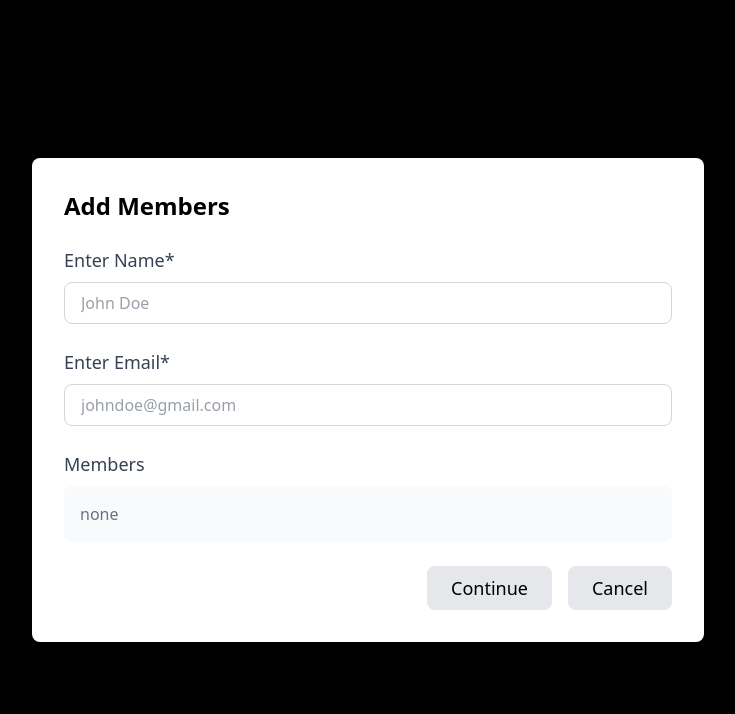
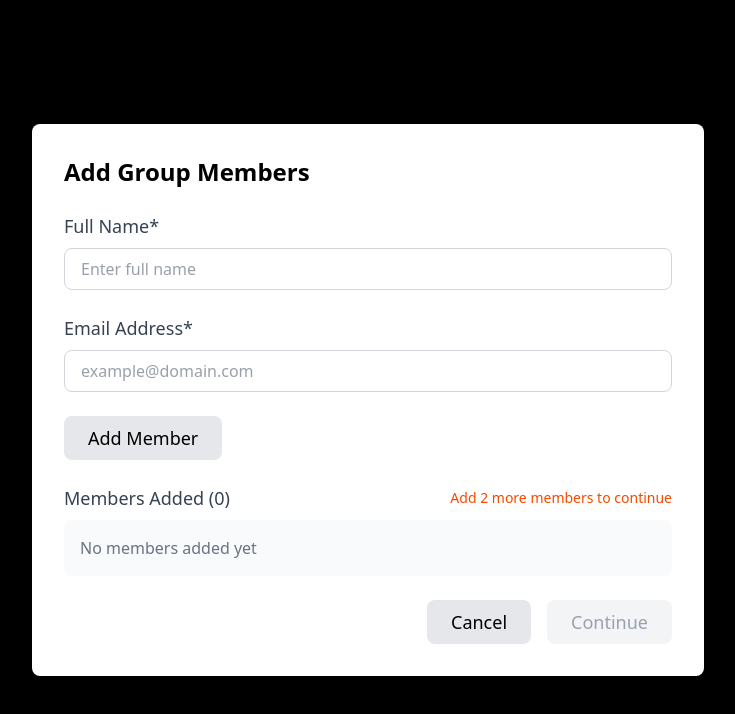
Before and after one commit to Siddhantkatare/FairShare, a React (Vite) app in the folder fair_share_frontend/: page / in a window 1280 px wide. Both pictures are taken after a click on the button "Add Expense". Shown: the top 714 px of the page, without its empty margins (272-1007 px from the left). Built offline with nearby package versions, Linux system fonts and the light colour scheme.

Commit message:
Add Member Issue Resolved

```diff
--- a/fair_share_frontend/src/App.jsx
+++ b/fair_share_frontend/src/App.jsx
@@ -14,8 +14,13 @@ function App() {
       id: Math.random().toString(36).substr(2, 9),
     };
     setMembers([...members, member]);
-    setShowAddMemberModal(false);
-    setShowAddExpenseModal(true);
+  };
+
+  const handleContinueToExpense = () => {
+    if (members.length >= 2) {
+      setShowAddMemberModal(false);
+      setShowAddExpenseModal(true);
+    }
   };
 
   const handleAddExpense = (newExpense) => {
@@ -29,11 +34,7 @@ function App() {
   };
 
   const handleAddExpenseClick = () => {
-    if (members.length === 0) {
-      setShowAddMemberModal(true);
-    } else {
-      setShowAddExpenseModal(true);
-    }
+    setShowAddMemberModal(true);
   };
 
   const expenseRows = expenses.map((expense) => {
@@ -122,6 +123,7 @@ function App() {
         isOpen={showAddMemberModal}
         onClose={() => setShowAddMemberModal(false)}
         onAddMember={handleAddMember}
+        onContinue={handleContinueToExpense}
         members={members}
       />
 
--- a/fair_share_frontend/src/Component/AddMemberModal.jsx
+++ b/fair_share_frontend/src/Component/AddMemberModal.jsx
@@ -5,70 +5,147 @@ export const AddMemberModal = ({
   isOpen,
   onClose,
   onAddMember,
+  onContinue,
   members,
 }) => {
   const [name, setName] = useState('');
   const [email, setEmail] = useState('');
+  const [errors, setErrors] = useState({});
 
   const handleSubmit = (e) => {
     e.preventDefault();
-    onAddMember({ name, email });
+    if (members.length >= 2) {
+      onContinue();
+    }
+  };
+
+  const validateEmail = (email) => {
+    const emailRegex = /^[^\s@]+@[^\s@]+\.[^\s@]+$/;
+    return emailRegex.test(email);
+  };
+
+  const handleAdd = (e) => {
+    e.preventDefault();
+    const newErrors = {};
+
+    if (!name.trim()) {
+      newErrors.name = 'Please enter a member name';
+    } else if (members.some(member => member.name.toLowerCase() === name.trim().toLowerCase())) {
+      newErrors.name = 'A member with this name already exists';
+    }
+
+    if (!email.trim()) {
+      newErrors.email = 'Please enter an email address';
+    } else if (!validateEmail(email)) {
+      newErrors.email = 'Please enter a valid email address';
+    } else if (members.some(member => member.email.toLowerCase() === email.trim().toLowerCase())) {
+      newErrors.email = 'A member with this email already exists';
+    }
+
+    if (Object.keys(newErrors).length > 0) {
+      setErrors(newErrors);
+      return;
+    }
+
+    onAddMember({
+      name: name.trim(),
+      email: email.trim()
+    });
     setName('');
     setEmail('');
+    setErrors({});
   };
 
+  const remainingMembers = Math.max(0, 2 - members.length);
+
   return (
-    <Modal isOpen={isOpen} onClose={onClose} title="Add Members">
+    <Modal isOpen={isOpen} onClose={onClose} title="Add Group Members">
       <form onSubmit={handleSubmit} className="space-y-6">
         <div>
           <label className="block text-lg font-medium text-gray-700 mb-2">
-            Enter Name*
+            Full Name*
           </label>
           <input
             type="text"
             value={name}
-            placeholder="John Doe"
-            onChange={(e) => setName(e.target.value)}
-            className="mt-1 block w-full rounded-lg border border-gray-300 px-4 py-2 text-gray-700 focus:border-gray-500 focus:outline-none"
-            required
+            placeholder="Enter full name"
+            onChange={(e) => {
+              setName(e.target.value);
+              setErrors(prev => ({ ...prev, name: '' }));
+            }}
+            className={`mt-1 block w-full rounded-lg border ${
+              errors.name ? 'border-red-300' : 'border-gray-300'
+            } px-4 py-2 text-gray-700 focus:border-gray-500 focus:outline-none`}
           />
+          {errors.name && (
+            <p className="mt-1 text-sm text-red-600">{errors.name}</p>
+          )}
         </div>
+
         <div>
           <label className="block text-lg font-medium text-gray-700 mb-2">
-            Enter Email*
+            Email Address*
           </label>
           <input
             type="email"
             value={email}
-            placeholder="johndoe@gmail.com"
-            onChange={(e) => setEmail(e.target.value)}
-            className="mt-1 block w-full rounded-lg border border-gray-300 px-4 py-2 text-gray-700 focus:border-gray-500 focus:outline-none"
-            required
+            placeholder="example@domain.com"
+            onChange={(e) => {
+              setEmail(e.target.value);
+              setErrors(prev => ({ ...prev, email: '' }));
+            }}
+            className={`mt-1 block w-full rounded-lg border ${
+              errors.email ? 'border-red-300' : 'border-gray-300'
+            } px-4 py-2 text-gray-700 focus:border-gray-500 focus:outline-none`}
           />
+          {errors.email && (
+            <p className="mt-1 text-sm text-red-600">{errors.email}</p>
+          )}
         </div>
+
+        <div>
+          <button
+            type="button"
+            onClick={handleAdd}
+            className="bg-gray-200 text-black px-6 py-2 rounded-lg text-lg hover:bg-gray-300"
+          >
+            Add Member
+          </button>
+        </div>
+
         <div className="mt-6">
-          <h3 className="text-lg font-medium text-gray-700 mb-2">Members</h3>
+          <div className="flex justify-between items-center mb-2">
+            <h3 className="text-lg font-medium text-gray-700">Members Added ({members.length})</h3>
+            {remainingMembers > 0 && (
+              <p className="text-sm text-orange-600">
+                Add {remainingMembers} more member{remainingMembers !== 1 ? 's' : ''} to continue
+              </p>
+            )}
+          </div>
           <div className="bg-gray-50 p-4 rounded-lg">
             {members.length === 0 ? (
-              <p className="text-gray-500">none</p>
+              <p className="text-gray-500">No members added yet</p>
             ) : (
               <ul className="space-y-2">
-                {members.map((member) => (
-                  <li key={member.id}>
-                    {member.name}
+                {members.map((member, index) => (
+                  <li key={member.id} className="flex items-center justify-between p-2 bg-white rounded-lg">
+                    <div className="flex items-center">
+                      <span className="w-6 h-6 flex items-center justify-center bg-gray-200 rounded-full text-sm mr-3">
+                        {index + 1}
+                      </span>
+                      <div className="flex flex-col">
+                        <span className="font-medium">{member.name}</span>
+                        <span className="text-sm text-gray-500">{member.email}</span>
+                      </div>
+                    </div>
                   </li>
                 ))}
               </ul>
             )}
           </div>
         </div>
+
         <div className="flex justify-end space-x-4 mt-6">
-          <button
-            type="submit"
-            className="bg-gray-200 text-black px-6 py-2 rounded-lg text-lg hover:bg-gray-300"
-          >
-            Continue
-          </button>
           <button
             type="button"
             onClick={onClose}
@@ -76,6 +153,17 @@ export const AddMemberModal = ({
           >
             Cancel
           </button>
+          <button
+            type="submit"
+            className={`px-6 py-2 rounded-lg text-lg ${
+              members.length >= 2
+                ? 'bg-gray-200 hover:bg-gray-300 text-black'
+                : 'bg-gray-100 text-gray-400 cursor-not-allowed'
+            }`}
+            disabled={members.length < 2}
+          >
+            Continue
+          </button>
         </div>
       </form>
     </Modal>
```
Also changed, not shown: fair_share_frontend/src/Component/AddExpenseModal.jsx (line endings or trailing spaces).
